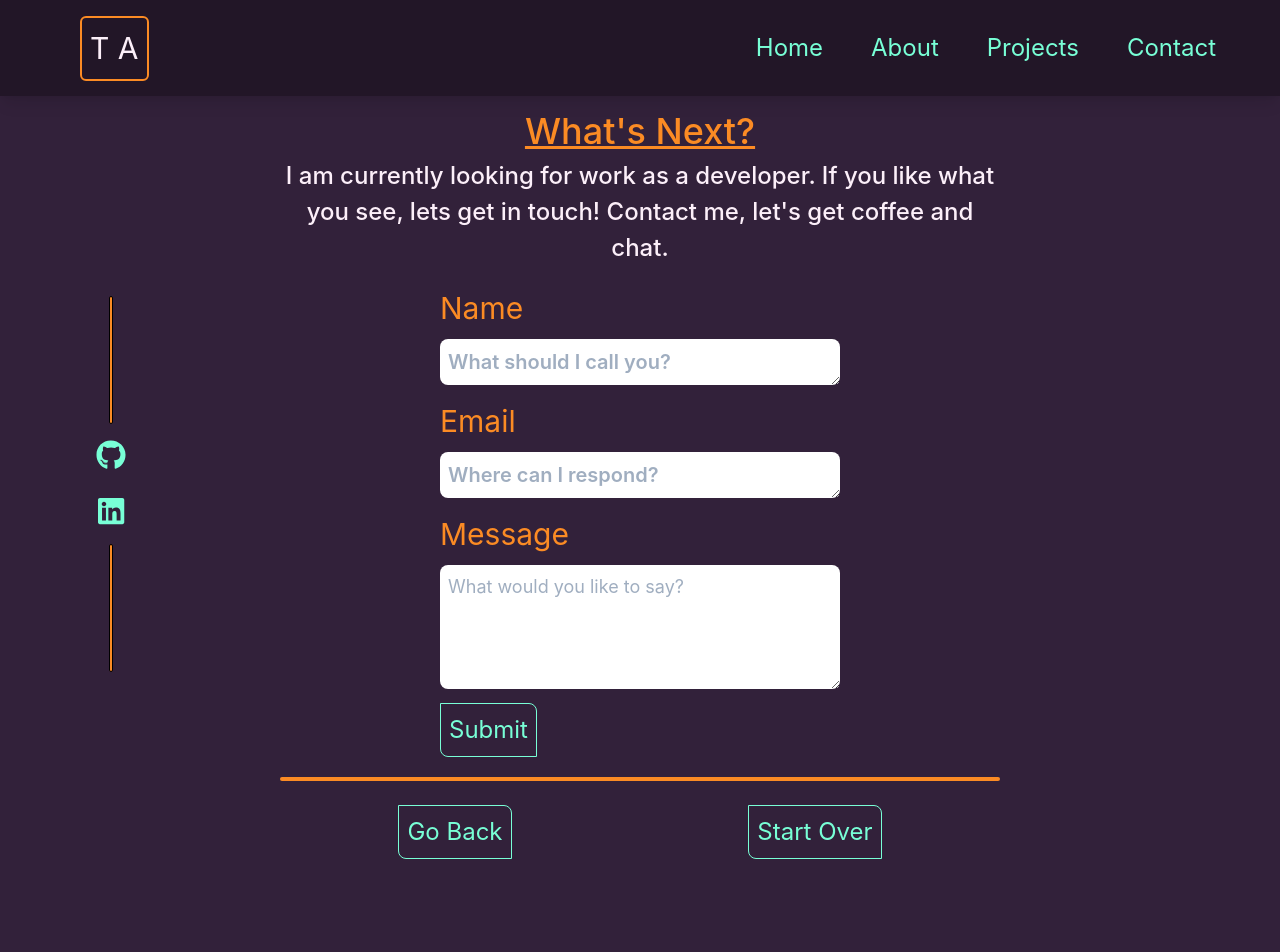
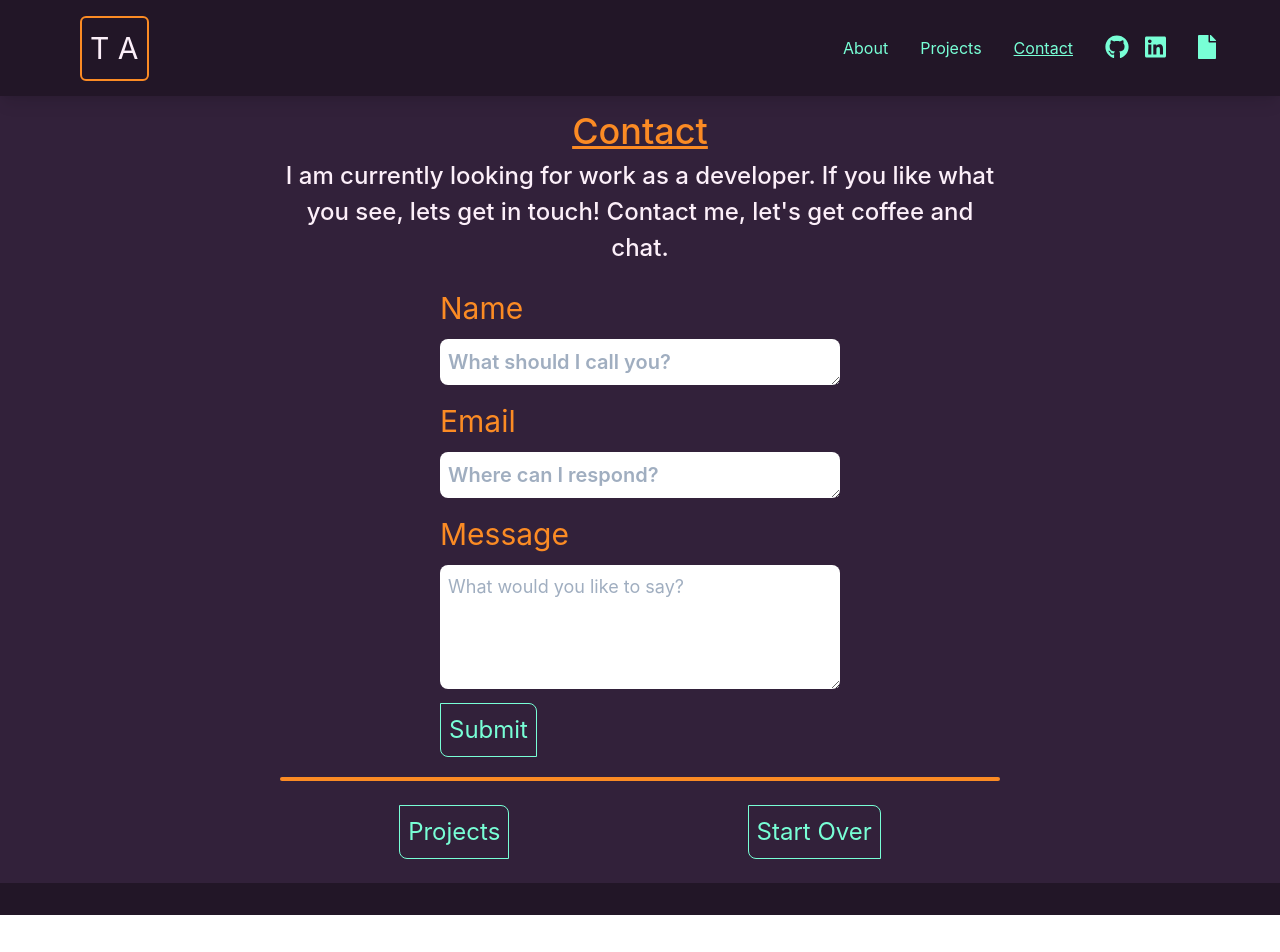
Before and after one commit to tyler-arthur/dev-portfolio, a React (Create React App) app: page /contact in a window 1280 px wide. Shown: the top 952 px of the page. After the commit the page ends 915 px from the top, so only its background shows below. Built offline with nearby package versions, Linux system fonts and the light colour scheme.

Commit message:
updated projects, renamed links, removed side bar, added portfolio

```diff
--- a/src/App.js
+++ b/src/App.js
@@ -4,7 +4,7 @@ import './assets/main.css';
 import Navbar from './components/navbar/Navbar';
 import Footer from './components/footer/Footer';
 import Home from './components/pages/Home';
-import Overlay from './components/overlay/Overlay';
+// import Overlay from './components/overlay/Overlay';
 import AboutMe from './components/pages/AboutMe';
 import Projects from './components/pages/Projects';
 import Contact from './components/pages/Contact';
@@ -19,27 +19,20 @@ function App() {
 
   return (
 
-    <div className="relative pb-48 bg-custom-purple min-h-screen overflow-hidden">
+    <div className="relative pb-8 bg-custom-purple min-h-screen overflow-hidden">
       <Router>
+        <Navbar />
         <Switch>
           <Route path="/contact">
-            <Navbar />
-            <Overlay />
             <Contact />
           </Route>
           <Route path="/about-me">
-            <Navbar />
-            <Overlay />
             <AboutMe />
           </Route>
           <Route path="/projects">
-            <Navbar />
-            <Overlay />
             <Projects />
           </Route>
           <Route path="/">
-            <Navbar />
-            <Overlay />
             <Home />
           </Route>
         </Switch>
--- a/src/components/card/Card.js
+++ b/src/components/card/Card.js
@@ -9,17 +9,19 @@ const Card = (props) => {
       <div className="flex flex-col justify-center lg:flex-row items-center mt-6">
         <div className="z-10 p-4 lg:w-3/5 bg-custom-darkPurple shadow-lg rounded-t-lg lg:rounded-t-none lg:rounded-l-lg">
           <div className="flex flex-col">
-          <h1 className="mb-2 text-custom-aqua text-2xl md:text-3xl underline lg:no-underline lg:hover:underline"><a href={props.link}>{props.title}</a></h1>
+            <h1 className="mb-2 text-custom-aqua text-2xl md:text-3xl underline lg:no-underline lg:hover:underline"><a href={props.link || "#"}>{props.title}</a></h1>
+            <a className="text-custom-aqua underline lg:no-underline lg:hover:underline" href={props.repo}>
             <div className="self-center p-2 overflow-hidden bg-custom-lavender shadow-lg ">
               <img className="h-full w-full object-center overflow-hidden"
                 src={props.image}
                 alt={props.title}
               />
             </div>
+            </a>
           </div>
         </div>
         <div className="w-11/12 lg:w-2/5 px-2 pt-6 pb-2 -mt-4 lg:pt-2 lg:-ml-4 lg:pl-6 lg:text-left border-4 border-solid border-custom-blue shadow-inner rounded-md text-custom-orange text-lg md:text-xl">
-        <p className="border-t-2  lg:border-t-0 lg:border-l-2 border-custom-orange p-2">{props.description} <br></br> <a className="text-custom-aqua underline lg:no-underline lg:hover:underline" href={props.repo}>Github</a></p>
+          <p className="border-t-2  lg:border-t-0 lg:border-l-2 border-custom-orange p-2">{props.description}</p>
         </div>
 
       </div>
--- a/src/components/footer/Footer.js
+++ b/src/components/footer/Footer.js
@@ -5,9 +5,9 @@ const Footer = () => {
 
   return (
     <div className="absolute w-full bottom-0 p-4 bg-custom-darkPurple lg:pin-b lg:mt-16 text-center text-custom-orange">
-      <footer>
+      {/* <footer>
         Created by Tyler Arthur
-      </footer>
+      </footer> */}
     </div>
   );
 }
--- a/src/components/navbar/Navbar.js
+++ b/src/components/navbar/Navbar.js
@@ -1,8 +1,12 @@
-import React, { useState, useEffect} from 'react';
-import {  Link } from "react-router-dom";
+import React, { useState, useEffect } from 'react';
+import { withRouter, useLocation } from 'react-router';
+import { Link } from "react-router-dom";
 import Hamburger from './Hamburger';
+import Pdf from "../../assets/Tyler-Arthur-Resume-2021.pdf"
 
 const Navbar = () => {
+
+  const location = useLocation()
 
   const [width, setWidth] = useState(window.innerWidth);
   const breakpoint = 768;
@@ -14,42 +18,48 @@ const Navbar = () => {
   return (
     <nav className="fixed z-20 top-0 flex flex-no-shrink justify-between md:justify-around lg:justify-between w-full h-24 bg-custom-darkPurple shadow-lg lg:px-16">
       <div className="self-center mx-4">
+        <Link to="/">
           <h1 className="p-2 text-3xl text-custom-lavender border-2 rounded-md border-custom-orange">T A</h1>
+        </Link>
       </div>
       <div>
         {width > breakpoint ?
-        <div className="relative h-full flex items-center md:space-x-12 md:pl-8 text-2xl text-custom-aqua">
-          <Link className="hover:underline"
-          to="/"
-            href="#responsive-header"
-          >
-            Home
-          </Link>
-          <Link className="hover:underline"
+          <div className="relative h-full flex items-center md:space-x-8 md:pl-8 text-md text-custom-aqua">
+            <Link className={location.pathname === "/about-me" ? "underline" : "hover:underline"}
               to="/about-me"
               href="#responsive-header"
             >
               About
             </Link>
-          <Link className="hover:underline"
+            <Link className={location.pathname === "/projects" ? "underline" : "hover:underline"}
               to="/projects"
               href="#responsive-header"
             >
               Projects
             </Link>
-          <Link className="hover:underline"
+            <Link className={location.pathname === "/contact" ? "underline" : "hover:underline"}
               to="/contact"
               href="#responsive-header"
             >
               Contact
             </Link>
+
+            <a href="https://github.com/tyler-arthur">
+              <i className="fab fa-github -mr-4 text-2xl text-custom-aqua"></i>
+            </a>
+            <a href="https://www.linkedin.com/in/tyler-arthur-8a64779b/">
+              <i className="fab fa-linkedin text-2xl text-custom-aqua"></i>
+            </a>
+            <a href={Pdf} rel="noopener noreferrer" target="_blank">
+              <i className="fas fa-file text-2xl text-custom-aqua"></i>
+            </a>
           </div>
           :
           <Hamburger />
         }
       </div>
-    </nav>
+    </nav >
   );
 }
 
-export default Navbar;
+export default withRouter(Navbar);
--- a/src/components/overlay/Overlay.js
+++ b/src/components/overlay/Overlay.js
@@ -22,7 +22,7 @@ const Overlay = () => {
     <div className="fixed left-0 bottom-0 flex flex-col items-center px-1 md:mb-16 xl:ml-20 xl:pl-4">
       <div className="border border-black bg-custom-orange w-1 h-32 rounded-full my-4"></div>
 
-        <a href="https://github.com/tarthurf">
+        <a href="https://github.com/tyler-arthur">
           <i className="fab fa-github mb-6 text-3xl text-custom-aqua"></i>
         </a>
         <a href="https://www.linkedin.com/in/tyler-arthur-8a64779b/">
--- a/src/components/pages/AboutMe.js
+++ b/src/components/pages/AboutMe.js
@@ -12,7 +12,7 @@ const AboutMe = () => {
       <div className="text-center space-y-3">
         <h1 className="text-4xl font-bold text-custom-orange underline">About</h1>
         <p className="text-lg md:text-xl text-custom-lavender">
-          Hey there! In case you missed it, my name is Tyler. I am a full-stack web developer with expertise in customer service which ensures that my team delivers exactly what the customer wants.
+        I am a Fullstack developer with a background in web development, client engagement, and military-grade hardware manufacturing. I am friendly, articulate, driven, and ready to grow professionally through experience.
         </p>
         <div className="sm:hidden md:block h-1 w-full rounded-full bg-custom-orange"></div>
         <div className="flex flex-col flex-no-wrap md:flex-row items-center md:justify-around">
@@ -44,14 +44,14 @@ const AboutMe = () => {
         <div className="flex flex-col text-center md:text-justify space-y-1">
           <span className="text-custom-orange text-lg lg:text-xl"><i className="fab fa-node-js text-2xl lg:text-3xl text-custom-orange"></i> NodeJS</span>
           <span className="text-custom-orange text-lg lg:text-xl"><i className="fas fa-server text-2xl lg:text-3xl text-custom-orange"></i> Express</span>
-          <span className="text-custom-orange text-lg lg:text-xl"><i className="fab fa-css3-alt text-2xl lg:text-3xl text-custom-orange"></i> Multiple CSS Frameworks</span>
+          <span className="text-custom-orange text-lg lg:text-xl"><i className="fab fa-css3-alt text-2xl lg:text-3xl text-custom-orange"></i> CSS Frameworks</span>
         </div>
       </div>
       <div className="h-1 w-full my-4 rounded-full bg-custom-orange"></div>
       <div className="flex justify-around">
         <Link to="/">
           <button className="flex-wrap flex-shrink md:text-2xl p-2 border border-custom-aqua text-custom-aqua rounded-tr-lg rounded-bl-lg focus:outline-none focus:shadow-outline">
-            Go Back
+            Home
           </button>
         </Link>
         <Link to="/projects">
--- a/src/components/pages/Contact.js
+++ b/src/components/pages/Contact.js
@@ -32,7 +32,7 @@ const Contact = () => {
     <div className="flex flex-col mt-20 mx-3 md:mx-16 lg:mx-24 xl:mx-64 xxl:mx-96 p-6">
       <div className="text-center">
         <h1 className="text-4xl font-medium text-custom-orange underline">
-          What's Next?
+          Contact
         </h1>
         <p className="text-xl md:text-2xl font-medium text-custom-lavender">
           I am currently looking for work as a developer. If you like what you see, lets get in touch! Contact me, let's get coffee and chat.
@@ -103,7 +103,7 @@ const Contact = () => {
       <div className="flex justify-around mt-6">
         <Link to="/projects">
           <button className="flex-wrap flex-shrink md:text-2xl p-2 border border-custom-aqua text-custom-aqua rounded-tr-lg rounded-bl-lg focus:outline-none focus:shadow-outline">
-            Go Back
+            Projects
           </button>
         </Link>
         <Link to="/">
--- a/src/components/pages/Home.js
+++ b/src/components/pages/Home.js
@@ -19,17 +19,17 @@ const Home = () => {
       <p className="py-2 self-center text-lg text-right md:text-xl md:text-center lg:text-left md:w-2/3 lg:w-1/2 xl:w-3/4 font-medium text-custom-orange">
         I am a full-stack web developer based in sunny San Diego, CA and I enjoy building eye-catching websites with elegance and simplicity in mind.
       </p>
-      <div className="flex justify-around py-4 md:py-8 ">
+      <div className="flex justify-end py-4 md:py-8 ">
         <Link to="/about-me">
           <button className="flex-grow flex-shrink md:text-2xl p-2 border border-custom-aqua text-custom-aqua rounded-tr-lg rounded-bl-lg focus:outline-none focus:shadow-outline">
             Let's get started!
           </button>
         </Link>
-        <Link to="/contact">
+        {/* <Link to="/contact">
           <button className="flex-wrap flex-shrink md:text-2xl p-2 border border-custom-aqua text-custom-aqua rounded-tr-lg rounded-bl-lg focus:outline-none focus:shadow-outline">
             Contact Me!
           </button>
-        </Link>
+        </Link> */}
       </div>
     </div>
   );
--- a/src/components/pages/Projects.js
+++ b/src/components/pages/Projects.js
@@ -7,21 +7,20 @@ import { faCircle as farCircle } from '@fortawesome/free-regular-svg-icons';
 import { faCircle as fasCircle } from '@fortawesome/free-solid-svg-icons';
 import munchiMaps from '../../assets/images/munchimaps(cropped).png';
 
-
 const Projects = () => {
 
-  console.log(munchiMaps)
+  // console.log(munchiMaps)
 
   let [projectState, setProjectState] = useState(0);
 
-  if (projectState >= 4) projectState = 0;
-  if (projectState <= -1) projectState = 3;
+  if (projectState >= 3) projectState = 0;
+  if (projectState <= -1) projectState = 2;
 
   useEffect(() => window.scrollTo(0, 0), [])
 
   return (
     <div className="flex flex-col mt-20 mx-3 md:mx-16 lg:mx-24 xl:mx-48 xxl:mx-64 p-6">
-      <h1 className="text-4xl font-medium text-center text-custom-orange underline">Some of my work</h1>
+      <h1 className="text-4xl font-medium text-center text-custom-orange underline">Projects</h1>
       <Card
         title={projects[projectState].project}
         link={projects[projectState].link}
@@ -56,13 +55,13 @@ const Projects = () => {
           <FontAwesomeIcon icon={farCircle} />
         }
         </div>
-        <div className="space-x-5 text-custom-orange">
+        {/* <div className="space-x-5 text-custom-orange">
         {projectState === 3 ?
           <FontAwesomeIcon icon={fasCircle} />
           :
           <FontAwesomeIcon icon={farCircle} />
         }
-        </div>
+        </div> */}
         <button className="flex-wrap flex-shrink md:text-2xl p-2 border border-custom-aqua text-custom-aqua rounded-tr-lg rounded-bl-lg focus:outline-none focus:shadow-outline"
           onClick={() => setProjectState(projectState += 1)}
         >
@@ -73,12 +72,12 @@ const Projects = () => {
       <div className="flex justify-around">
         <Link to="/about-me">
           <button className="flex-wrap flex-shrink md:text-2xl p-2 border border-custom-aqua text-custom-aqua rounded-tr-lg rounded-bl-lg focus:outline-none focus:shadow-outline">
-              Go Back
+              About
           </button>
         </Link>
         <Link to="/contact">
           <button className="flex-wrap flex-shrink md:text-2xl p-2 border border-custom-aqua text-custom-aqua rounded-tr-lg rounded-bl-lg focus:outline-none focus:shadow-outline">
-            Contact Me
+            Contact
           </button>
         </Link>
       </div>
```
Also changed, not shown: src/assets/projects.js (+21 -14 lines), 1 other file (tests, documents, lock files or other folders). Lines whose indentation alone changed are shown as unchanged.
